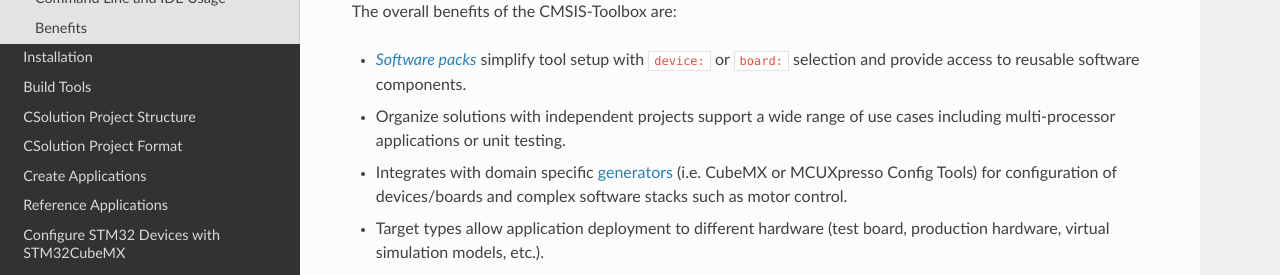
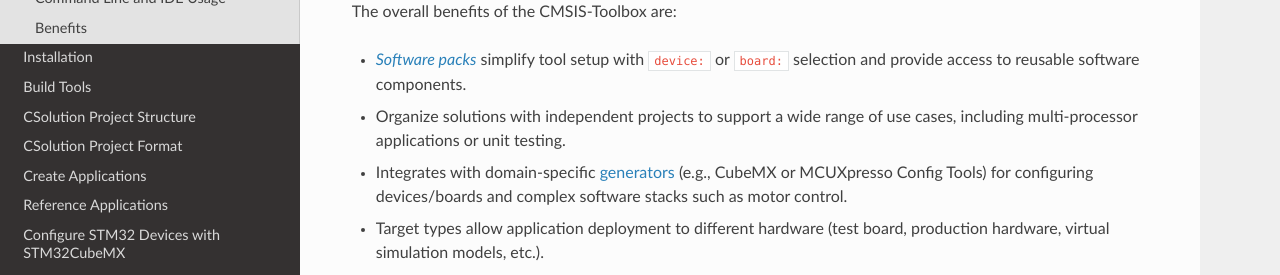
Before and after one commit to Open-CMSIS-Pack/cmsis-toolbox, an MkDocs documentation site: the page built from docs/overview.md, in a window 1280 px wide and 900 px high, scrolled down 2543 px. Shown: the part 242-517 px from the top of the window. Built offline with MkDocs 1.6.1, drawn with Linux system fonts in a browser that asks for light colours; nearby versions of some CDN libraries; some of the changed text lies outside the part shown.

Commit message:
Update overview.md
Minor changes according to Grammarly check

```diff
--- a/docs/overview.md
+++ b/docs/overview.md
@@ -64,9 +64,9 @@ The overall benefits of the CMSIS-Toolbox are:
 
 - [*Software packs*](https://www.keil.arm.com/packs/) simplify tool setup with `device:` or `board:` selection and provide access to reusable software components.
 
-- Organize solutions with independent projects support a wide range of use cases including  multi-processor applications or unit testing.
+- Organize solutions with independent projects to support a wide range of use cases, including multi-processor applications or unit testing.
 
-- Integrates with domain specific [generators](build-overview.md#use-a-generator) (i.e. CubeMX or MCUXpresso Config Tools) for configuration of devices/boards and complex software stacks such as motor control.
+- Integrates with domain-specific [generators](build-overview.md#use-a-generator) (e.g., CubeMX or MCUXpresso Config Tools) for configuring devices/boards and complex software stacks such as motor control.
 
 - Target types allow application deployment to different hardware (test board, production hardware, virtual simulation models, etc.).
 
```
Also changed, not shown: other parts of docs/overview.md (+1 -1 lines).
